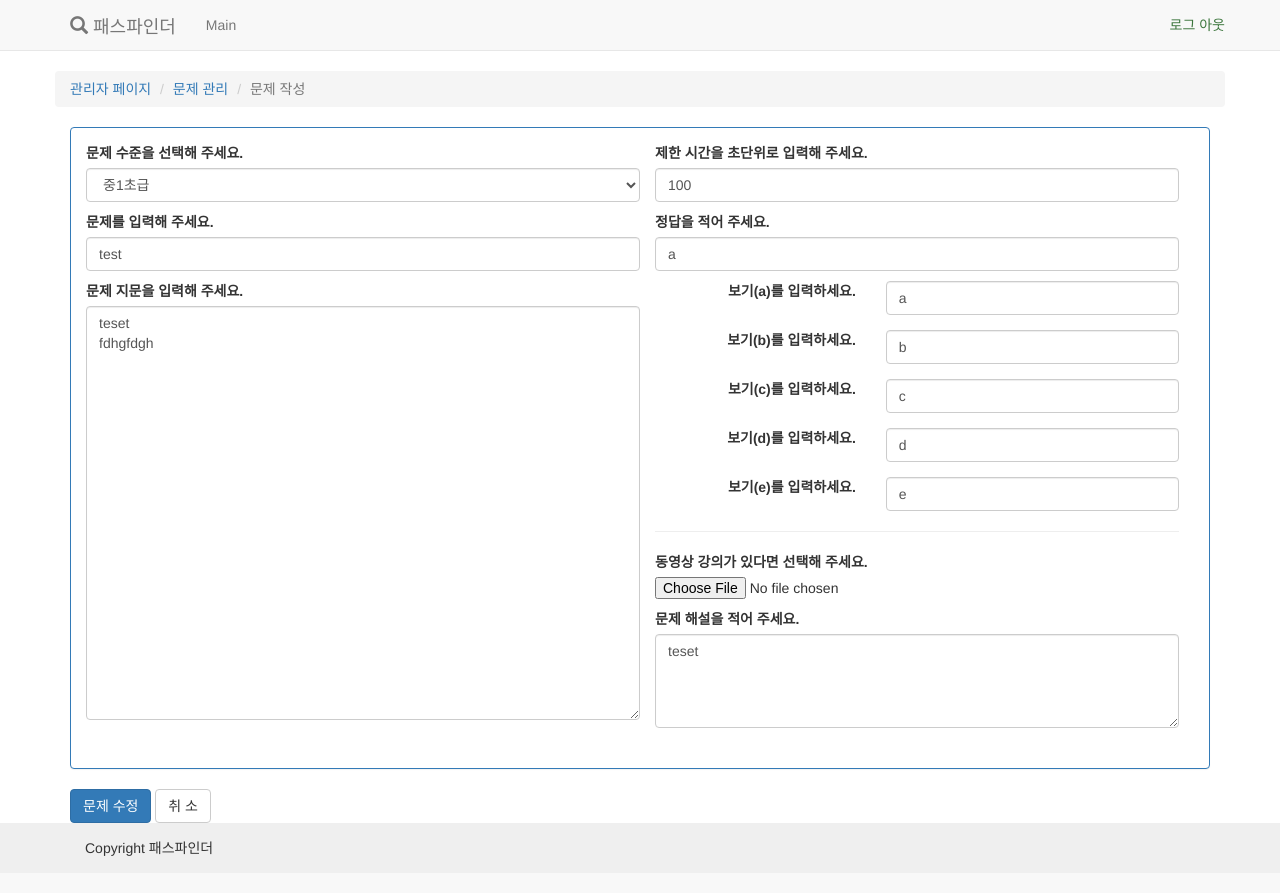
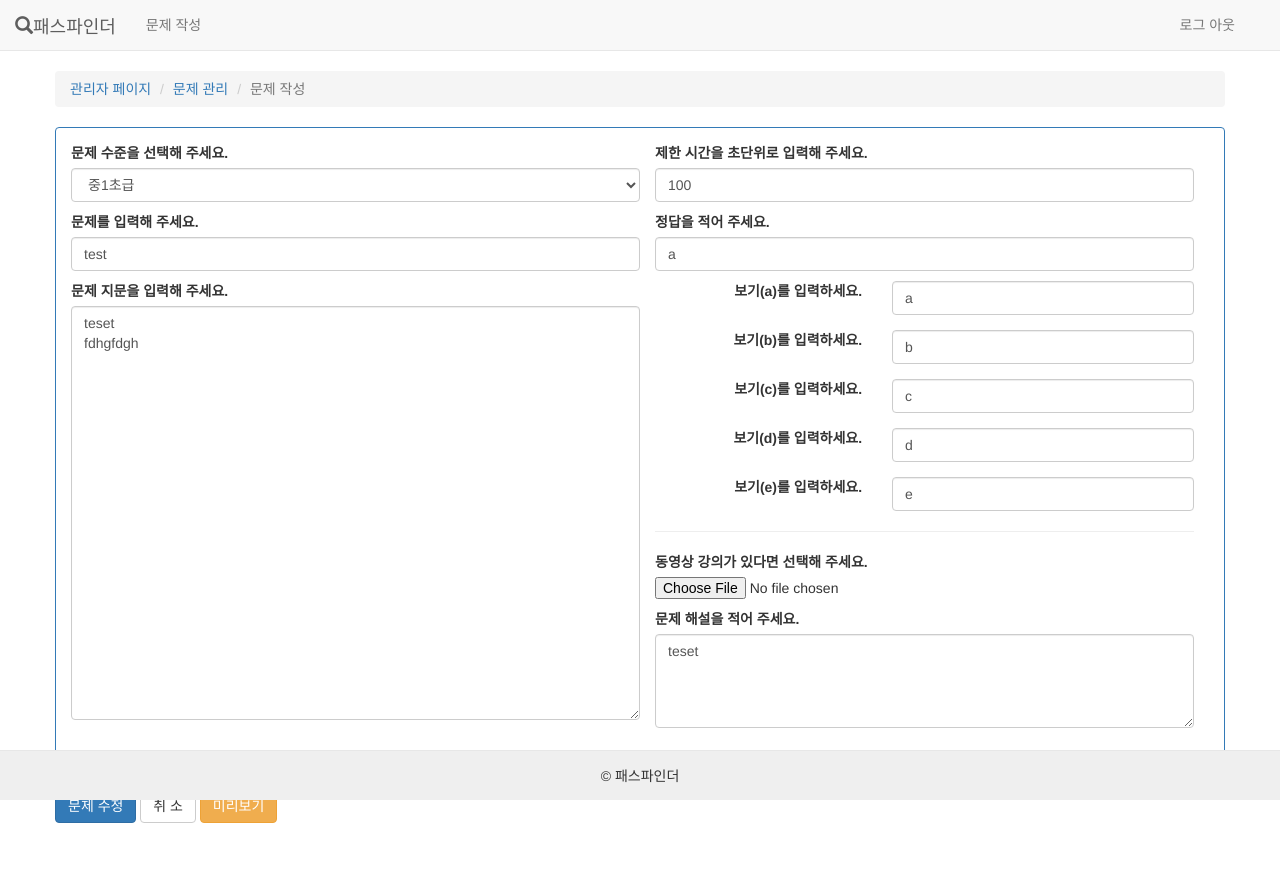
Before and after one commit to neojjang/pathfinder, a Django app: page /manage/question/1/edit/ in a window 1280 px wide. Before the commit the page ends 856 px from the top, so only its background shows below. Run offline with Django 3.2, Linux system fonts and the light colour scheme; a user stored in the database is signed in; data comes from the database, SQL or seed files in the repository; parts of the project's set-up code (start-up, migrations or seed data) failed here and were passed over; some libraries are stand-ins or nearby versions.

Commit message:
css수정..

```diff
--- a/pathfinder/quiz/templates/quiz/question_edit.html
+++ b/pathfinder/quiz/templates/quiz/question_edit.html
@@ -50,15 +50,18 @@
 </style>
 {% endblock css %}
 
+{% block currentmenu %}
+    문제 작성
+{% endblock %}
 {% block content %}
-    <div class="container">
-        <div class="row" style="margin-top: 20px;">
+{#    <div class="container">#}
+{#        <div class="row" style="margin-top: 20px;">#}
             <ol class="breadcrumb">
                 <li><a href="/">관리자 페이지 </a></li>
                 <li><a href="{% url 'quiz:show_quiz_list' %}">문제 관리</a></li>
                 <li class="active">문제 작성</li>
             </ol>
-        </div>
+{#        </div>#}
  {% if not pk or question%}
     <form action="" method="post" class="form-horizontal">
         {% csrf_token %}
@@ -178,16 +181,19 @@
 {#                </div>#}
             </div>
         </div>
-
+        <div class="panel-button">
     {% if not question %}
         <!-- 신규 작성 -->
         <input type="submit" name="submit" value=" 문제 등록 " class="btn btn-primary"/>
         <a href="{% url 'quiz:show_question_list' %}" class="btn btn-default"> 취 소 </a>
+        <a href="" class="btn btn-warning">미리보기</a>
     {% else %}
         <!-- 편집 -->
         <input type="submit" name="submit" value=" 문제 수정 " class="btn btn-primary"/>
         <a href="{% url 'quiz:show_question' question.pk %}" class="btn btn-default"> 취 소 </a>
+        <a href="" class="btn btn-warning">미리보기</a>
     {% endif %}
+        </div>
     </form>
 {% else %}
     <div class="row">
@@ -199,5 +205,5 @@
 
     </div>
 {% endif %}
-    </div>
+{#    </div>#}
 {% endblock content %}
--- a/pathfinder/static/css/main.css
+++ b/pathfinder/static/css/main.css
@@ -9,11 +9,22 @@ body {
 
 .container {
     height: auto;
+    min-height: 100%;
 }
 
-.footer {
-    width: 100%;
-    display: table-row;
-    height: 1px;
+#content {
+  padding-bottom: 50px;
+}
+
+#footer{
     background-color: #efefef;
+    height: 50px;
+    text-align: center;
+    line-height: 50px;
+    border-top: 1px solid #e7e7e7;
 }
+
+.panel-button {
+    margin-top: 10px;
+    margin-bottom: 20px;
+}
--- a/pathfinder/templates/base.html
+++ b/pathfinder/templates/base.html
@@ -13,41 +13,31 @@
     {% endblock javascript %}
 </head>
 <body>
+
     <nav class="navbar navbar-default navbar-static-top" role="navigation">
-        <div class="container">
             <div class="navbar-header">
                 <a class="navbar-brand" href="/">
-                    <span class="glyphicon glyphicon-search"></span>
-                    <span class="">패스파인더</span>
+                    <i class="glyphicon glyphicon-search"></i>패스파인더
                 </a>
             </div>
-            <div class="navbar-text">
-                {% block currentmenu %}
-                    Main
-                {% endblock currentmenu %}
-            </div>
-            <div class="navbar-text navbar-right" style="">
+            <ul class="nav navbar-nav navbar-text">
+                <li class="active">{% block currentmenu %}Menu1{% endblock currentmenu %}</li>
+            </ul>
+            <ul class="nav navbar-nav navbar-right" style="margin-right: 30px;">
                 {% if request.user.is_authenticated %}
-                    <a class="text-success" href="{% url 'accounts:logout' %}">로그 아웃</a>
+                    <li><a class="text-success" href="{% url 'accounts:logout' %}">로그 아웃</a></li>
                 {% endif %}
-            </div>
+            </ul>
+    </nav>
+
+    <div class="container" id="content">
+        <div class="row">
+        {% block content %}
+
+        {% endblock content %}
         </div>
-    </nav>
-    <div style="margin-top: -20px">
-    {% block content %}
-    <div class="container" style="margin-top: 50px">
-
-
     </div>
-    {% endblock content %}
-    </div>
-
-    <footer class="footer ">
-        <div class="container">
-            <p class="navbar-text">Copyright 패스파인더 </p>
-        </div>
-    </footer>
-
+    <div id="footer" class="navbar-fixed-bottom">&copy; 패스파인더</div>
     <script src="https://ajax.googleapis.com/ajax/libs/jquery/1.12.4/jquery.min.js"></script>
     <script src="{% static 'js/bootstrap.min.js' %}"></script>
 {% block aftercontent %}
```
Also changed, not shown: pathfinder/quiz/templates/quiz/exam.html (+7 -4 lines), pathfinder/quiz/templates/quiz/exam_edit.html (+10 -6 lines), pathfinder/quiz/templates/quiz/exam_list.html (+5 -5 lines), pathfinder/quiz/templates/quiz/question_list.html (+5 -5 lines).
